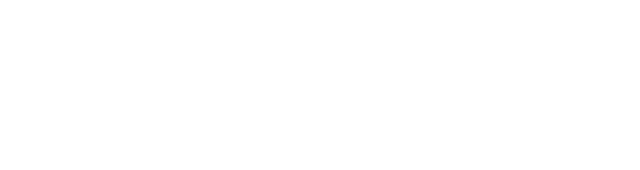
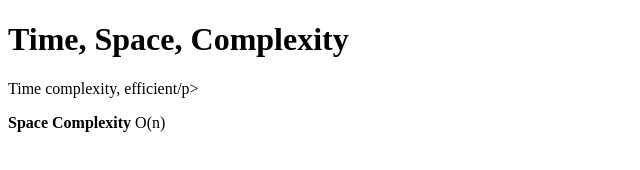
Before and after one commit to acciojob/time-and-space-complexity-Vaishali7599, a website: page main.html in a window 1280 px wide. Shown: the whole page, without its empty margins (0-640 px from the left). Drawn offline with Linux system fonts and the light colour scheme.

Commit message:
created a submission

```diff
--- a/main.html
+++ b/main.html
@@ -7,9 +7,12 @@
 </head>
 
 <body>
-	<!-- the entire body must be written by student -->
-    <script type="text/javascript" src="./script.js">
-</script>
+	<h1>Time, Space, Complexity</h1>
+	<p>Time complexity, efficient/p>
+	<p><b>Space Complexity</b> O(n)</p>
+
+
+
 
 </body>
 
```
